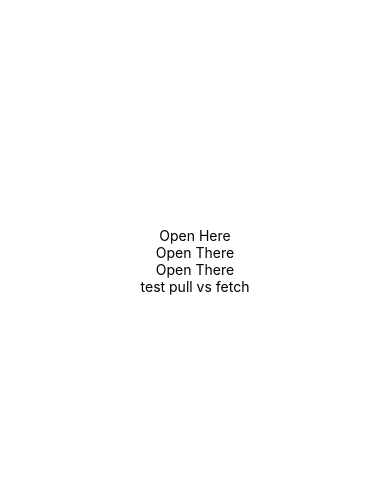
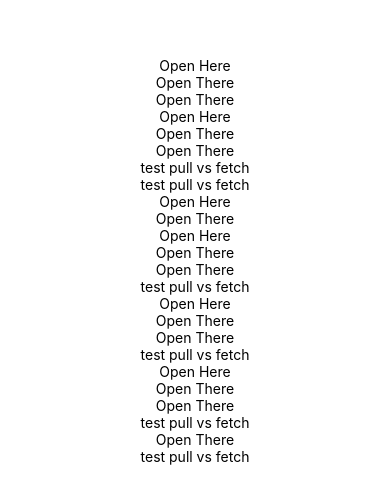
Before and after one commit to mmchokor/Badde-Salemtak--Senior-Project, a React Native app: screen / in a window 390 px wide. Shown: the part 161-664 px from the top of the page. Built offline with nearby package versions, Linux system fonts and the light colour scheme.

Commit message:
Update App.js

```diff
--- a/App.js
+++ b/App.js
@@ -8,6 +8,36 @@ export default function App() {
       <Text>Open Here</Text>
        <Text>Open There</Text>
 
+       <Text>Open There</Text>
+
+      <Text>Open Here</Text>
+       <Text>Open There</Text>
+
+       <Text>Open There</Text>
+
+       <Text>test pull vs fetch</Text>
+       <Text>test pull vs fetch</Text>
+      <Text>Open Here</Text>
+       <Text>Open There</Text>
+
+      <Text>Open Here</Text>
+       <Text>Open There</Text>
+
+       <Text>Open There</Text>
+
+       <Text>test pull vs fetch</Text>
+      <Text>Open Here</Text>
+       <Text>Open There</Text>
+
+       <Text>Open There</Text>
+
+       <Text>test pull vs fetch</Text>
+      <Text>Open Here</Text>
+       <Text>Open There</Text>
+
+       <Text>Open There</Text>
+
+       <Text>test pull vs fetch</Text>
        <Text>Open There</Text>
 
        <Text>test pull vs fetch</Text>
```
